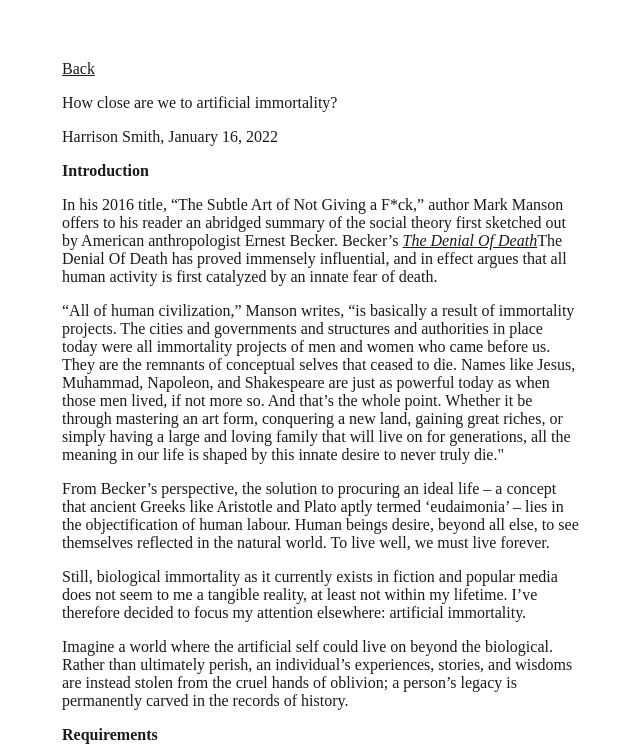
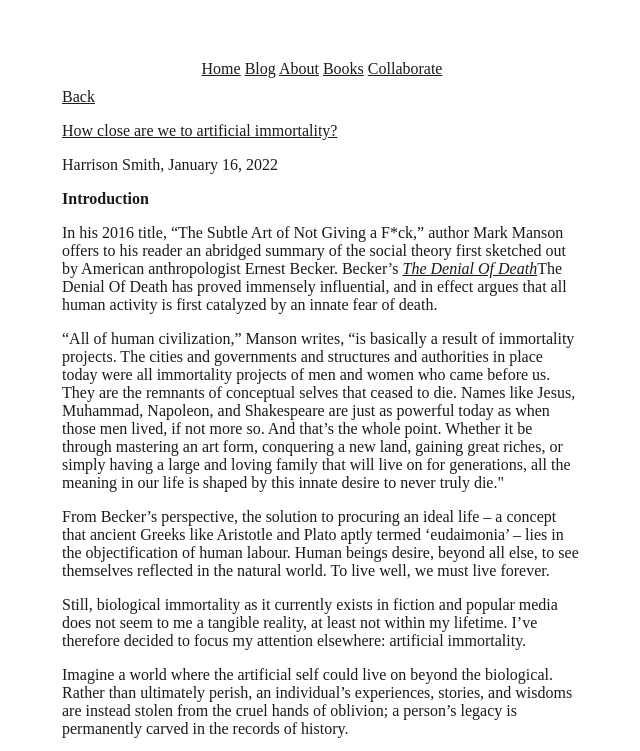
Before and after one commit to harrisonericsmith/personalwebsite, a plain HTML site: page blog1.html in a window 1280 px wide. Shown: the top 751 px of the page, without its empty margins (318-958 px from the left). Drawn offline with Linux system fonts and the light colour scheme.

Commit message:
Update 2.1

```diff
--- a/blog1.html
+++ b/blog1.html
@@ -6,8 +6,17 @@
         <meta charset="utf-8">
     </head>
     <body>
+        <header>
+            <nav>
+                <a href="index.html">Home</a>
+                <a href="blog.html">Blog</a>
+                <a href="about.html">About</a>
+                <a href="books.html">Books</a>
+                <a href="collaborate.html">Collaborate</a>
+            </nav>
+        </header>
         <a href="blog.html">Back</a>
-        <p>How close are we to artificial immortality?</p>
+        <p><u>How close are we to artificial immortality?</u></p>
         <p>Harrison Smith, January 16, 2022</p>
         <p><b>Introduction</b></p>
         <p>In his 2016 title, “The Subtle Art of Not Giving a F*ck,” author Mark Manson offers to his reader an abridged summary of the social theory first sketched out by American anthropologist Ernest Becker. Becker’s <i><a href="https://www.goodreads.com/book/show/2761.The_Denial_of_Death?ac=1&from_search=true&qid=HFLme0EOO5&rank=1">The Denial Of Death</a></i>The Denial Of Death has proved immensely influential, and in effect argues that all human activity is first catalyzed by an innate fear of death.</p>
@@ -32,14 +41,13 @@
             <li>Where did this happen?</li>
             <li><i>Note: I’ve excluded “Why were you doing it?” because I believe that question is, in itself, the essence of consciousness. I will address this proposition it in the following section.</i></li>
         </ul>
-        <p>If we define an experience as such, it becomes clear that a pile of photos and videos could never the above criteria:</p>
+        <p>If we define an experience as such, it becomes clear that a pile of photos and videos could meet the above criteria:</p>
         <ul>
             <li>What were you doing? (Attained via computer vision - scene recognition)</li>
             <li>Who were you with? (Attained via computer vision - facial recognition)</li>
             <li>How were you feeling? (Attained via computer vision - sentiment analysis)</li>
             <li>When did this happen? (Attained via media metadata - datetime)</li>
             <li>Where did this happen? (Attained via media metadata - geolocation)</li>
-            <li>Note: I’ve excluded “Why were you doing it?” because I believe that question is, in itself, the essence of consciousness. I will address this proposition it in the following section.</li>
         </ul>
         <p>In a perfect world, a photo or video would exist for all your life experiences. You would likely need to constantly don a pair of <a href="https://tech.fb.com/ray-ban-and-facebook-introduce-ray-ban-stories-first-generation-smart-glasses/">smartglasses</a> to record visual data, tag dates, and log locations. Failing such a lifestyle, the potential subject of future artificial immortality could instead consistently take photos and videos of their life experiences. Currently, Apple Photos and Google Photos recognize scenes, label faces, and analyze sentiments, while also automatically capturing dates and locations. </p>
         <p>Let’s tie all of this together with a plausible example. Let’s say that you give us access to your camera roll to build your AI clone. Someone might ask the following: “Can you tell me about the day you first gave birth?” The AI would then identify a photo taken at the UCSF Medical Center (this identifies the ‘where’). Scene recognition notices that you were holding a newborn child (the ‘what’). Facial recognition then identifies the child as Emma, your newborn daughter (the ‘who’). Sentiment analysis recognizes that you were visibly overwhelmed with joy (the ‘how’). Metadata extraction identifies the date as October 7th, 1995 (the ‘when’). Put together, the AI replies with the following: “On October 7th, 1995, I gave birth to my newborn daughter, Emma, at UCSF Medical Center in San Francisco. I was overwhelmed with joy and excited for the future!”</p>
```
Also changed, not shown: about.html (+2 -2 lines), blog.html (+3 -1 lines).
